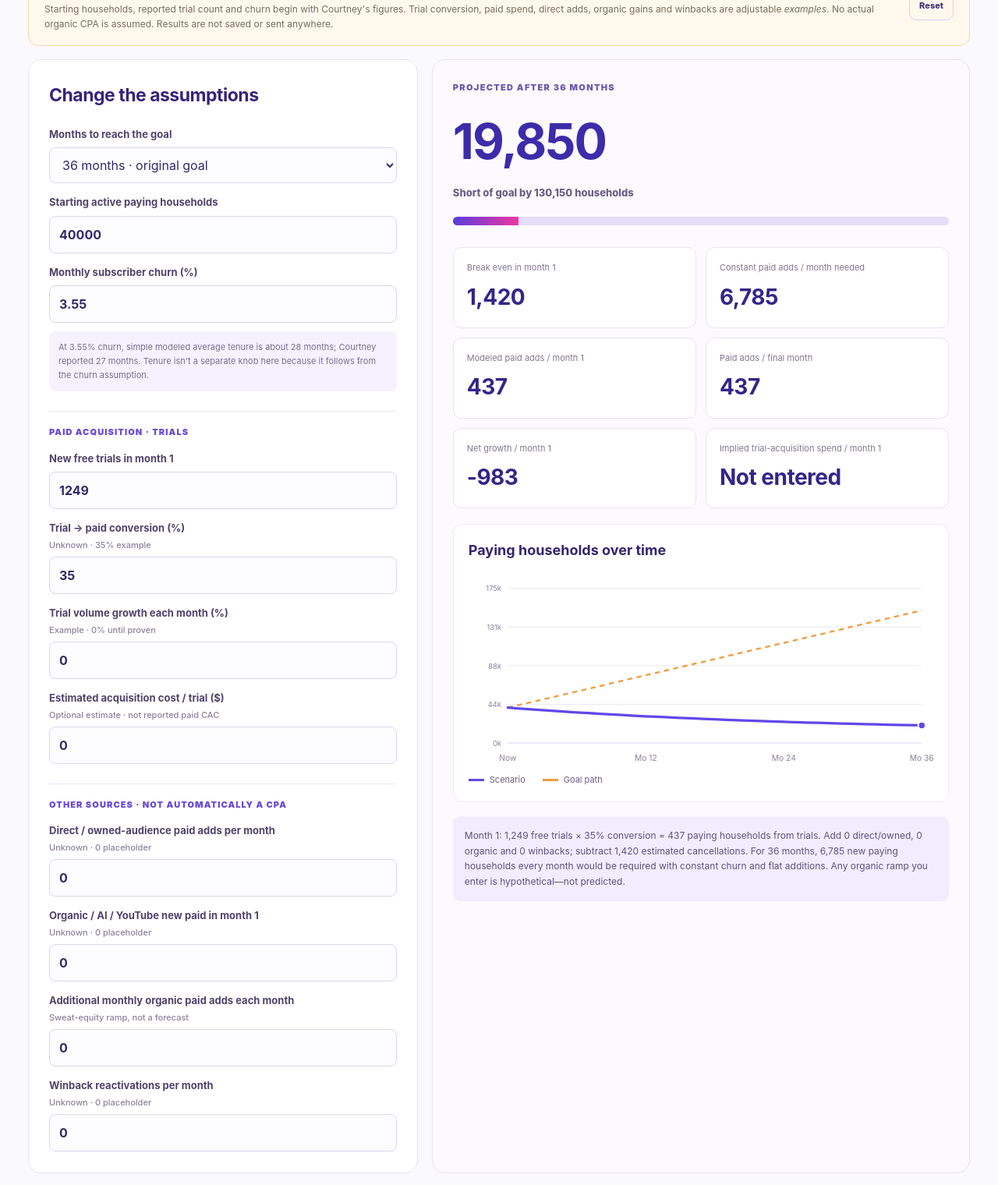
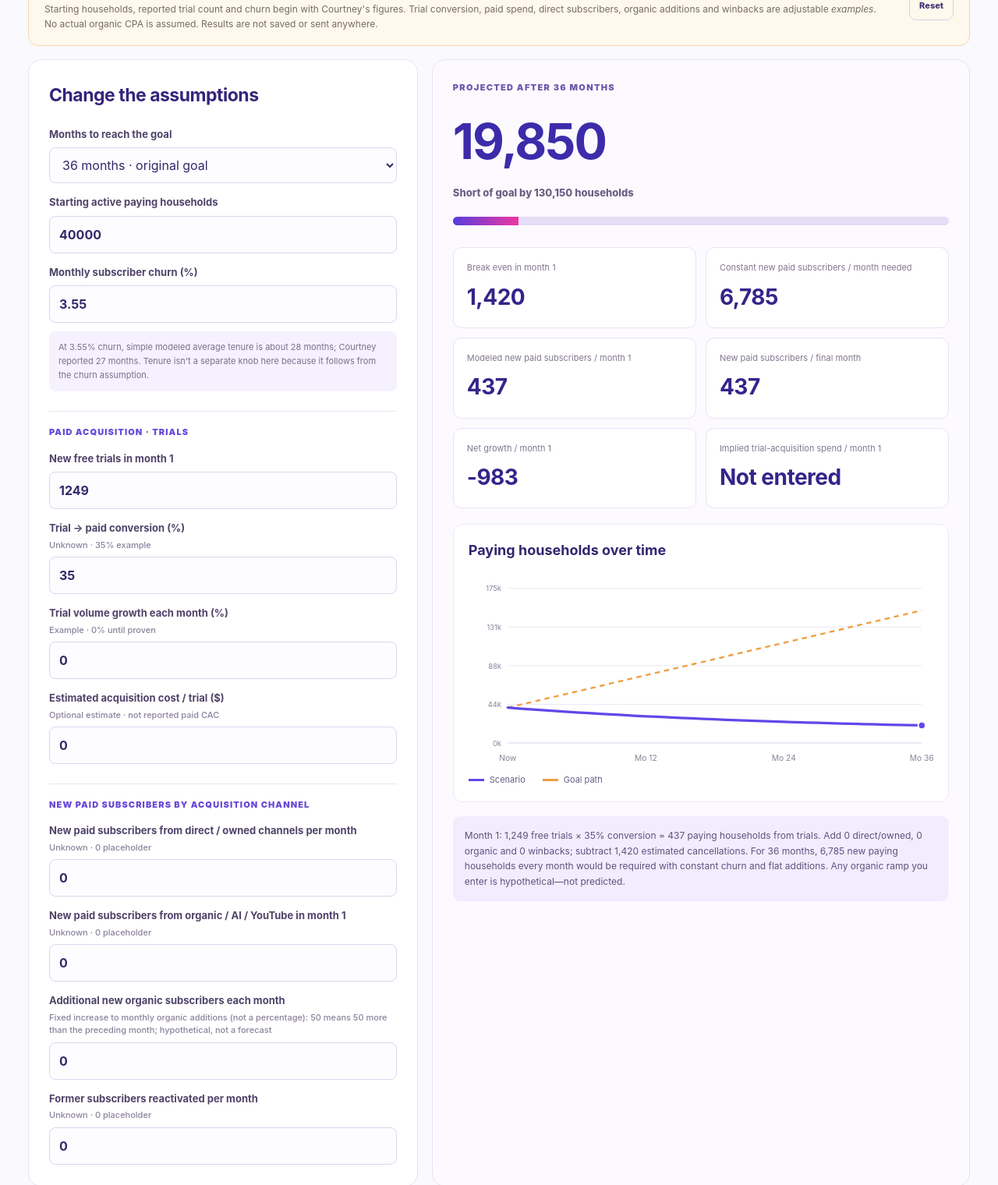
Before and after one commit to latefritz/worldwatch-150k, a plain HTML site: page index.html in a window 1280 px wide. Shown: the part 9097-10617 px from the top of the page at 78% size. Drawn offline with Linux system fonts and the light colour scheme.

Commit message:
Clarify paid subscriber labels and monthly organic ramp in calculator

```diff
--- a/index.html
+++ b/index.html
@@ -491,7 +491,7 @@ html{scroll-padding-top:100px}
  <div class="proposal-number">08 / INTERACTIVE SUBSCRIBER MATH</div>
  <h2>What would it take<br/><em>to reach 150K?</em></h2>
  <p class="proposal-lead">Put in what we learn. This calculator follows active paying households month by month, subtracts churn, and adds paying subscribers from trials, direct/owned channels, organic discovery and winbacks. Use it to see the size of the gap—not to pretend we can forecast AI traffic.</p>
- <div class="scenario-banner"><div><span class="scenario-indicator"></span><strong>SCENARIO, NOT A COMPANY FORECAST</strong><p>Starting households, reported trial count and churn begin with Courtney's figures. Trial conversion, paid spend, direct adds, organic gains and winbacks are adjustable <em>examples</em>. No actual organic CPA is assumed. Results are not saved or sent anywhere.</p></div><button type="button" class="button-small" id="calc-reset">Reset</button></div>
+ <div class="scenario-banner"><div><span class="scenario-indicator"></span><strong>SCENARIO, NOT A COMPANY FORECAST</strong><p>Starting households, reported trial count and churn begin with Courtney's figures. Trial conversion, paid spend, direct subscribers, organic additions and winbacks are adjustable <em>examples</em>. No actual organic CPA is assumed. Results are not saved or sent anywhere.</p></div><button type="button" class="button-small" id="calc-reset">Reset</button></div>
  <div class="calc-shell">
   <div class="calc-settings">
    <h3>Change the assumptions</h3>
@@ -504,20 +504,20 @@ html{scroll-padding-top:100px}
    <label>Trial → paid conversion (%) <small>Unknown · 35% example</small><input type="number" id="calc-conversion" min="0" max="100" step="1" value="35"/></label>
    <label>Trial volume growth each month (%) <small>Example · 0% until proven</small><input type="number" id="calc-trialgrowth" min="-20" max="30" step="0.5" value="0"/></label>
    <label>Estimated acquisition cost / trial ($) <small>Optional estimate · not reported paid CAC</small><input type="number" id="calc-cpt" min="0" max="10000" step="1" value="0"/></label>
-   <div class="calc-input-sep">OTHER SOURCES · NOT AUTOMATICALLY A CPA</div>
-   <label>Direct / owned-audience paid adds per month <small>Unknown · 0 placeholder</small><input type="number" id="calc-direct" min="0" step="10" value="0"/></label>
-   <label>Organic / AI / YouTube new paid in month 1 <small>Unknown · 0 placeholder</small><input type="number" id="calc-organic" min="0" step="10" value="0"/></label>
-   <label>Additional monthly organic paid adds each month <small>Sweat-equity ramp, not a forecast</small><input type="number" id="calc-ramp" min="0" step="5" value="0"/></label>
-   <label>Winback reactivations per month <small>Unknown · 0 placeholder</small><input type="number" id="calc-winback" min="0" step="10" value="0"/></label>
+   <div class="calc-input-sep">NEW PAID SUBSCRIBERS BY ACQUISITION CHANNEL</div>
+   <label>New paid subscribers from direct / owned channels per month <small>Unknown · 0 placeholder</small><input type="number" id="calc-direct" min="0" step="10" value="0"/></label>
+   <label>New paid subscribers from organic / AI / YouTube in month 1 <small>Unknown · 0 placeholder</small><input type="number" id="calc-organic" min="0" step="10" value="0"/></label>
+   <label>Additional new organic subscribers each month <small>Fixed increase to monthly organic additions (not a percentage): 50 means 50 more than the preceding month; hypothetical, not a forecast</small><input type="number" id="calc-ramp" min="0" step="5" value="0"/></label>
+   <label>Former subscribers reactivated per month <small>Unknown · 0 placeholder</small><input type="number" id="calc-winback" min="0" step="10" value="0"/></label>
   </div>
   <div class="calc-output" aria-live="polite">
    <div class="calc-result-head"><span id="calc-period">PROJECTED AFTER 36 MONTHS</span><strong id="calc-ending">—</strong><p id="calc-status">Calculating...</p></div>
    <div class="calc-meter"><div id="calc-meter-fill"></div></div>
    <div class="calc-stats">
     <div><small>Break even in month 1</small><strong id="calc-break">—</strong></div>
-    <div><small>Constant paid adds / month needed</small><strong id="calc-required">—</strong></div>
-    <div><small>Modeled paid adds / month 1</small><strong id="calc-paid1">—</strong></div>
-    <div><small>Paid adds / final month</small><strong id="calc-paidlast">—</strong></div>
+    <div><small>Constant new paid subscribers / month needed</small><strong id="calc-required">—</strong></div>
+    <div><small>Modeled new paid subscribers / month 1</small><strong id="calc-paid1">—</strong></div>
+    <div><small>New paid subscribers / final month</small><strong id="calc-paidlast">—</strong></div>
     <div><small>Net growth / month 1</small><strong id="calc-net1">—</strong></div>
     <div><small>Implied trial-acquisition spend / month 1</small><strong id="calc-spend">—</strong></div>
    </div>
```
